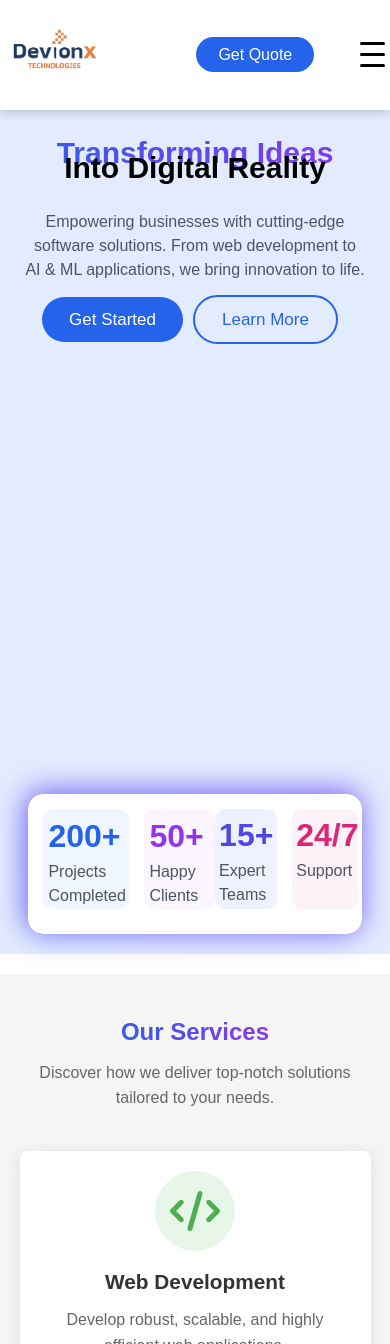
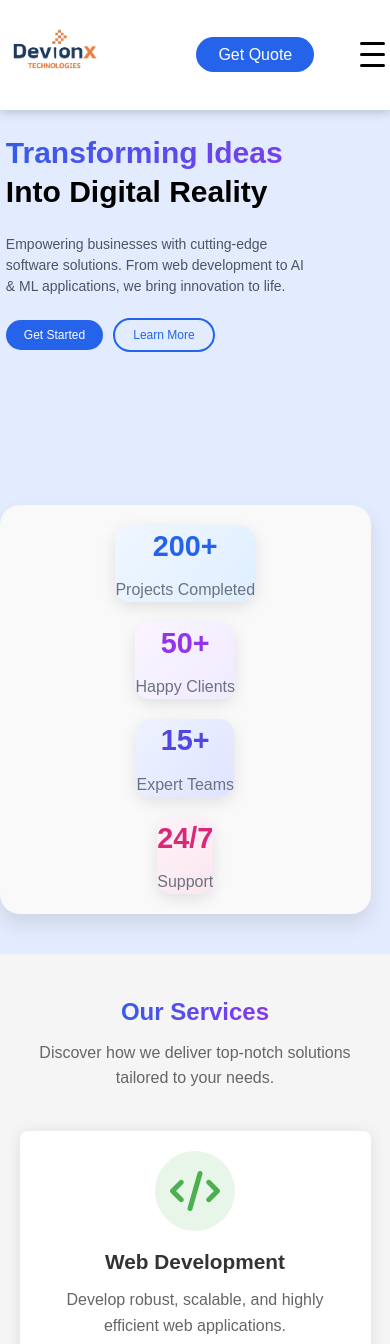
Before and after one commit to harshadbk/DevionxWebsite, a React (Vite) app: page / in a window 390 px wide. Shown: the top 1344 px of the page. Built offline with nearby package versions, Linux system fonts and the light colour scheme.

Commit message:
Now finished

```diff
--- a/src/components/land/land.css
+++ b/src/components/land/land.css
@@ -1,3 +1,4 @@
+/* Base Styles */
 main {
     width: 100%;
     height: 100vh;
@@ -5,7 +6,7 @@ main {
     display: flex;
     justify-content: space-between;
     gap: 40px;
-    padding-bottom: 20px; /* Add bottom space */
+    padding-bottom: 20px;
 }
 
 .content {
@@ -67,101 +68,74 @@ main {
     background-color: #ffffff55;
 }
 
+/* Dashboard Component */
 .dashboard {
-    width: 52%;
-    height: 45vh;
-    background-color: #a53636;
-    margin-top: 110px;
-    margin-right: 2%;
-    border-radius: 15px;
-    padding: 2%;
-    display: flex;
-    flex-direction: row;
-    justify-content: space-between;
-    align-items: center;
-    position: relative;
-    z-index: 0;
+    width: 60%;
+    height: 400px;
+    margin-right: 50px;
+    margin-top: 50px;
+    padding: 20px;
+    background-color: #f9f9f9;
+    border-radius: 20px;
+    box-shadow: 0 10px 20px rgba(0, 0, 0, 0.1);
 }
 
-.dashboard::after {
-    content: "";
-    z-index: -1;
-    position: absolute;
-    left: 0;
-    top: 0;
-    width: 100%;
-    height: 100%;
-    background-color: #fff;
-    border-radius: 15px;
-}
-
-.dashboard::before {
-    content: "";
-    background: linear-gradient(45deg, #4c6ff0, #8e35fb);
-    position: absolute;
-    top: -2px;
-    left: -2px;
-    background-size: 600%;
-    z-index: -1;
-    width: 100%;
-    height: 100%;
-    filter: blur(15px);
-    animation: glowingDashboard 1s linear infinite;
-    transition: opacity 0.3s ease-in-out;
-    border-radius: 15px;
-    opacity: 1;
-}
-
-@keyframes glowingDashboard {
-    0% {
-        background-position: 0 0;
-    }
-    50% {
-        background-position: 400% 0;
-    }
-    100% {
-        background-position: 0 0;
-    }
+.card-container {
+    display: flex;
+    flex-wrap: wrap;
+    gap: 20px;
+    justify-content: space-between;
 }
 
 .card {
+    flex: 1 1 calc(50% - 20px); /* Two cards per row */
+    height: 150px;
+    background: linear-gradient(135deg, #f0f0f0, #ffffff);
+    border-radius: 15px;
+    box-shadow: 0 5px 15px rgba(0, 0, 0, 0.1);
     display: flex;
-    gap: 15px;
-    margin-bottom: 10px;
+    flex-direction: column;
     align-items: center;
+    justify-content: center;
+    transition: transform 0.3s, box-shadow 0.3s;
 }
 
-.box-1, .box-2, .box-3, .box-4 {
-    width: 50%;
-    height: 100px;
-    border-radius: 10px;
-    padding: 2% 3%;
+.card:hover {
+    transform: scale(1.05);
+    box-shadow: 0 10px 25px rgba(0, 0, 0, 0.15);
 }
 
 .box-1 {
-    background-color: #EFF6FF;
+    background: linear-gradient(135deg, #EFF6FF, #dfefff);
 }
 
 .box-2 {
-    background-color: #FAF5FF;
+    background: linear-gradient(135deg, #FAF5FF, #f0eaff);
 }
 
 .box-3 {
-    background-color: #EEF2FF;
+    background: linear-gradient(135deg, #EEF2FF, #dfe4ff);
 }
 
 .box-4 {
-    background-color: #FDF2F8;
+    background: linear-gradient(135deg, #FDF2F8, #fbe6ee);
 }
 
 .dashboard-heading {
-    color: #2563EB;
-    font-size: 2rem;
-    font-weight: 600;
+    font-size: 1.8rem;
+    font-weight: bold;
+    margin-bottom: 10px;
+    color: inherit;
 }
 
 .dashboard-para {
-    color: #4B5563;
+    font-size: 1rem;
+    color: #6b7280;
+    text-align: center;
+}
+
+.blue {
+    color: #2563EB;
 }
 
 .purple {
@@ -176,43 +150,72 @@ main {
     color: #DB2777;
 }
 
-/* Responsive Code */
-@media (max-width: 768px) {
+/* Mobile View Adjustments */
+@media screen and (max-width: 768px) {
     main {
         flex-direction: column;
-        align-items: center;
-        padding: 20px 5%;
+        padding-bottom: 40px; /* Add extra bottom padding */
+        gap: 20px;
     }
+
     .content {
-        width: 100%;
-        text-align: center;
+        width: 90%; /* Adjust content width for mobile */
         margin-top: 20px;
     }
+
+    .primary-txt, .secondary-txt {
+        font-size: 40px; /* Adjust font size for mobile */
+    }
+
     .info {
-        width: 100%;
+        width: 90%;
+        font-size: 16px; /* Adjust font size */
     }
+
+    .btns a {
+        padding: 10px 20px; /* Adjust button padding */
+        font-size: 14px; /* Adjust button font size */
+    }
+
+    .card-container {
+        flex-direction: column; /* Stack the cards vertically on small screens */
+        align-items: center; /* Center cards on small screens */
+    }
+
+    .card {
+        flex: 1 1 100%; /* Ensure cards take up full width */
+        height: 200px; /* Adjust height for better mobile view */
+    }
+
     .dashboard {
         width: 90%;
-        height: 35vh;
-        margin-top: 40px;
+        margin-right: 0; /* Remove margin for mobile */
+        margin-top: 20px; /* Adjust margin */
+        height: auto; /* Allow height to adjust dynamically */
     }
 }
 
-@media (max-width: 480px) {
-    main {
-        padding: 0 5%;
-        margin-bottom: 20px; /* Ensure space at the bottom */
+/* Extra Small Screen Adjustments */
+@media screen and (max-width: 480px) {
+    .primary-txt, .secondary-txt {
+        font-size: 30px; /* Further reduce font size */
     }
-    .primary-txt, .secondary-txt {
-        font-size: 30px;
+
+    .info {
+        font-size: 14px; /* Smaller font size */
     }
+
+    .btns a {
+        padding: 8px 18px; /* Smaller padding */
+        font-size: 12px; /* Smaller font size */
+    }
+
+    .card {
+        height: 180px; /* Adjust card height */
+    }
+
     .dashboard {
-        width: 95%;
-        height: auto;
-        margin: 50px auto 20px;
-        padding: 15px;
-    }
-    .info {
-        font-size: 16px;
+        width: 95%; /* Maximize dashboard width */
+        margin-top: 15px; /* Adjust margin */
     }
 }
--- a/src/components/land/land.jsx
+++ b/src/components/land/land.jsx
@@ -7,6 +7,7 @@ const Home = () => {
       <main>
         <div className="content">
           <h1 className='primary-txt'>Transforming Ideas</h1>
+          <br />
           <h1 className="secondary-txt">Into Digital Reality</h1>
           <p className="info">
             Empowering businesses with cutting-edge software solutions. From web development to AI & ML applications, we bring innovation to life.
@@ -18,24 +19,22 @@ const Home = () => {
         </div>
 
         <div className="dashboard">
-          <div className="card">
-            <div className="box-1">
-              <h1 className='dashboard-heading blue'>200+</h1>
-              <p className='dashboard-para '>Projects Completed</p>
+          <div className="card-container">
+            <div className="card box-1">
+              <h1 className="dashboard-heading blue">200+</h1>
+              <p className="dashboard-para">Projects Completed</p>
             </div>
-            <div className="box-2">
-              <h1 className='dashboard-heading purple'>50+</h1>
-              <p className='dashboard-para'>Happy Clients</p>
+            <div className="card box-2">
+              <h1 className="dashboard-heading purple">50+</h1>
+              <p className="dashboard-para">Happy Clients</p>
             </div>
-          </div>
-          <div className="card">
-            <div className="box-3">
-              <h1 className='dashboard-heading dark-blue'>15+</h1>
-              <p className='dashboard-para'>Expert Teams</p>
+            <div className="card box-3">
+              <h1 className="dashboard-heading dark-blue">15+</h1>
+              <p className="dashboard-para">Expert Teams</p>
             </div>
-            <div className="box-4">
-              <h1 className='dashboard-heading red'>24/7</h1>
-              <p className='dashboard-para'>Support</p>
+            <div className="card box-4">
+              <h1 className="dashboard-heading red">24/7</h1>
+              <p className="dashboard-para">Support</p>
             </div>
           </div>
         </div>
```
